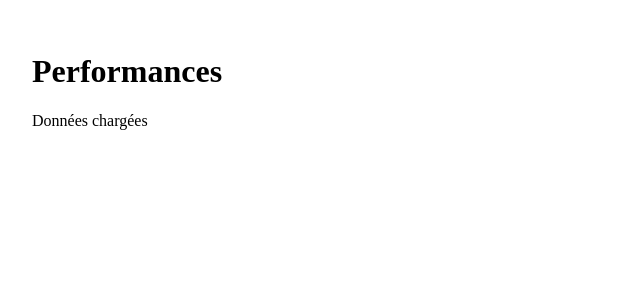
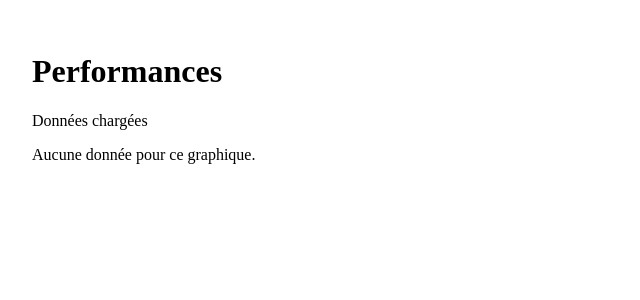
Before and after one commit to FaresBza/swimgoals_travail_bachelor, a Next.js app in the folder swimgoals_frontend/: page /charts/objective/1 in a window 1280 px wide. Shown: the top 300 px of the page, without its empty margins (0-640 px from the left). Built offline with nearby package versions, Linux system fonts and the light colour scheme; no server answers.

Commit message:
Add the basic structure of the chart

```diff
--- a/swimgoals_frontend/src/app/charts/objective/[id]/page.tsx
+++ b/swimgoals_frontend/src/app/charts/objective/[id]/page.tsx
@@ -1,10 +1,22 @@
-// Commit message: feat(chart): add basic chart structure and API loading
-
 "use client";
 
 import { useParams } from "next/navigation";
 import useGoalsAPI from "@/app/hooks/useGoalsAPI";
 import { useEffect, useState } from "react";
+
+import {
+    Chart as ChartJS,
+    CategoryScale,
+    LinearScale,
+    PointElement,
+    LineElement,
+    Title,
+    Tooltip,
+    Legend
+} from "chart.js";
+import { Line } from "react-chartjs-2";
+
+ChartJS.register(CategoryScale, LinearScale, PointElement, LineElement, Title, Tooltip, Legend);
 
 const Chart = () => {
     const { id } = useParams();
@@ -54,6 +66,11 @@ const Chart = () => {
         <div className="container blur" style={{ height: "500px", padding: "2rem" }}>
             <h1>Performances</h1>
             {loading ? <p>Chargement...</p> : <p>Données chargées</p>}
+            {chartData ? (
+                <Line data={chartData} options={{ responsive: true }} />
+            ) : (
+                <p>Aucune donnée pour ce graphique.</p>
+            )}
         </div>
     );
 };
```
